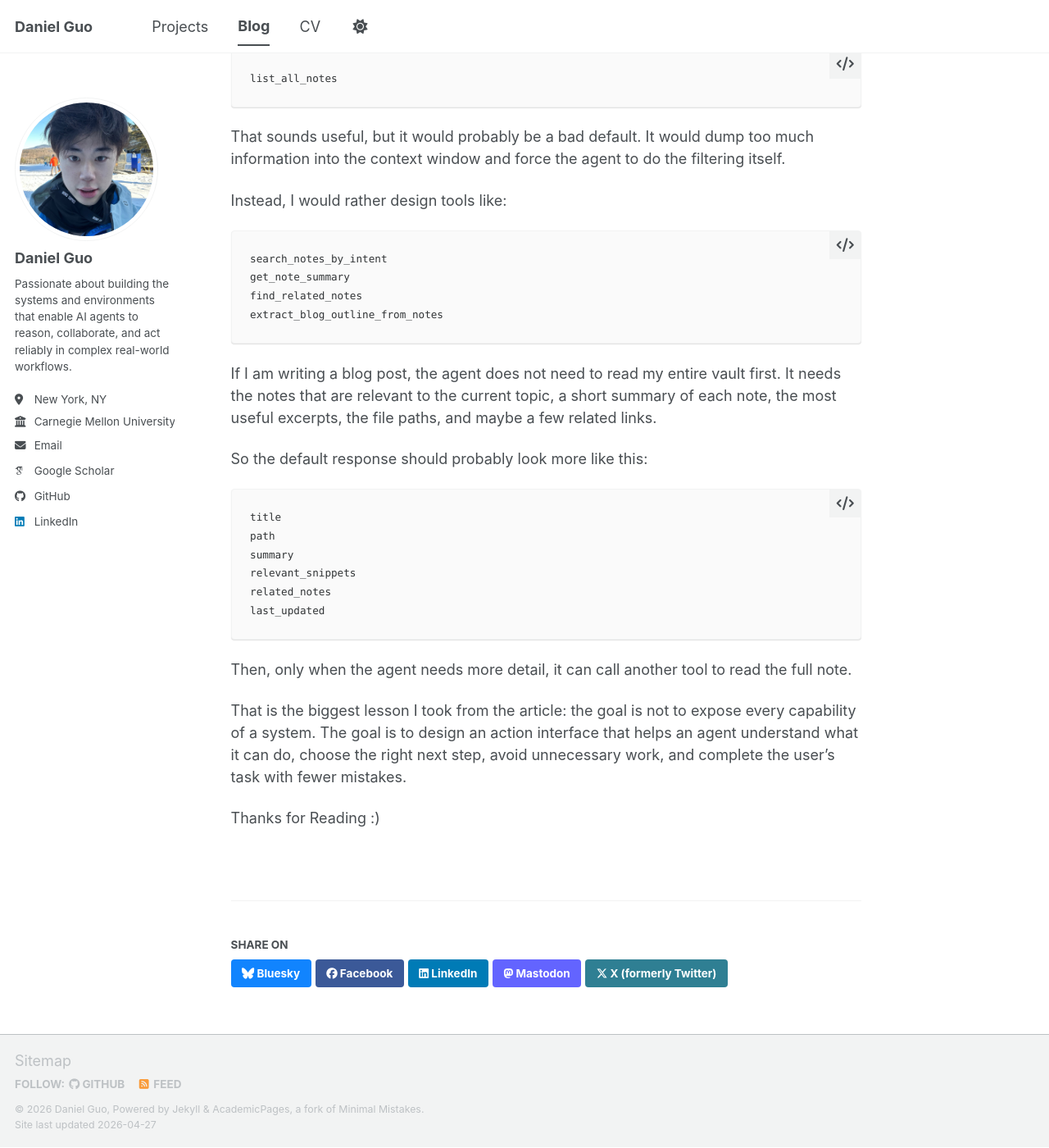
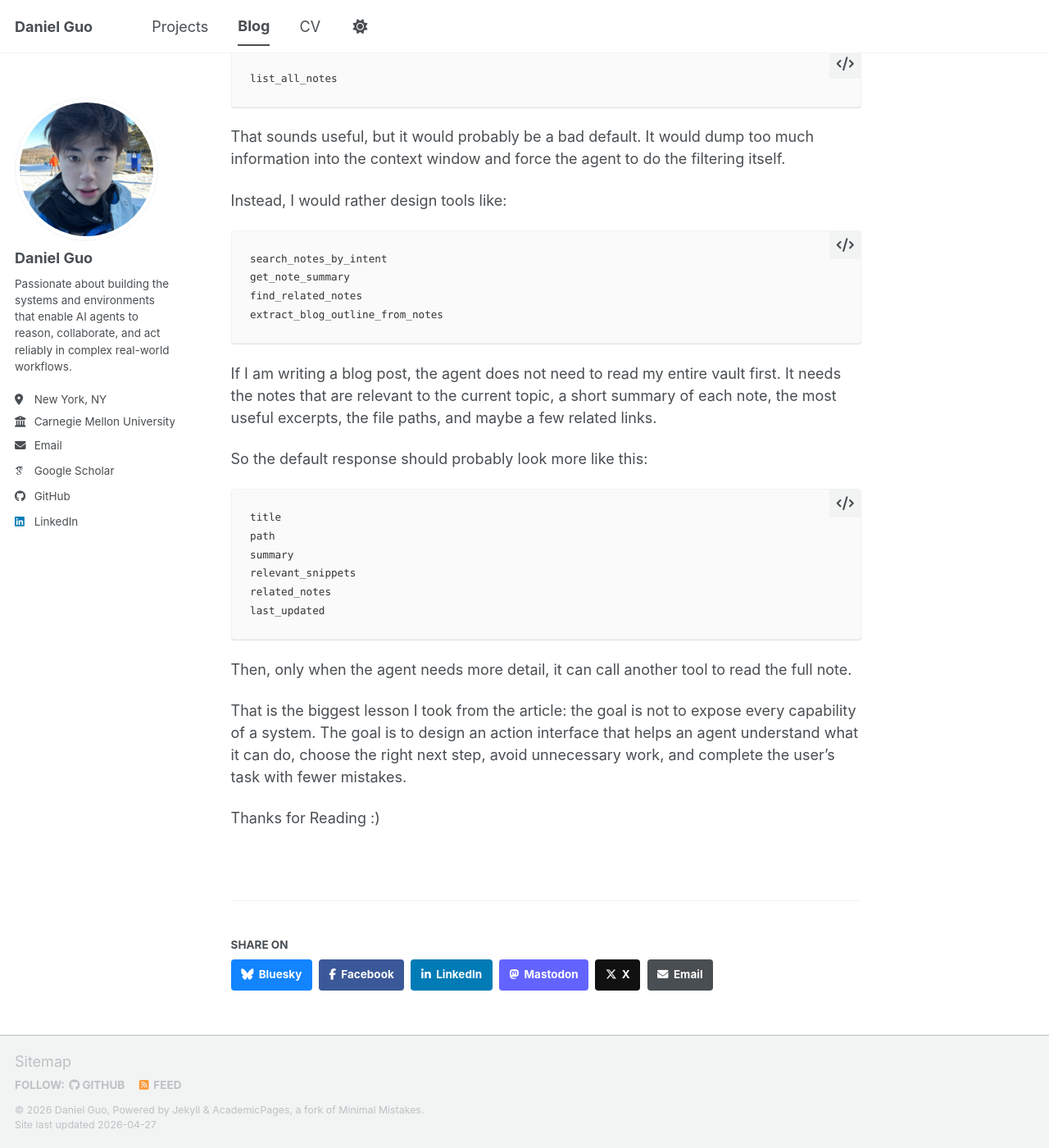
Before and after one commit to daniel-guooo/daniel-guooo.github.io, a Jekyll site: the page built from _posts/2026-04-27-agent-tools-are-not-just-apis.md, in a window 1280 px wide and 1400 px high, scrolled down 4475 px. Shown: the whole window at 82% size. Built offline with Jekyll 4.4.1, drawn with Linux system fonts in a browser that asks for light colours; some web fonts are replaced; a script bundle is joined from its source files by our own code; library files that are not in the unit come from our copies.

Commit message:
small update

```diff
--- a/_includes/social-share.html
+++ b/_includes/social-share.html
@@ -1,17 +1,24 @@
 {% include base_path %}
+
+{% assign share_url = page.url | absolute_url %}
+{% assign share_text = page.title | append: " " | append: share_url %}
 
 <section class="page__share">
   {% if site.data.ui-text[site.locale].share_on_label %}
     <h4 class="page__share-title">{{ site.data.ui-text[site.locale].share_on_label | default: "Share on" }}</h4>
   {% endif %}
 
-  <a href="https://bsky.app/intent/compose?text={{ base_path }}{{ page.url }}" class="btn btn--bluesky" title="{{ site.data.ui-text[site.locale].share_on_label | default: 'Share on' }} Bluesky"><i class="fab fa-bluesky" aria-hidden="true"></i><span> Bluesky</span></a>
+  <div class="page__share-links">
+    <a href="https://bsky.app/intent/compose?text={{ share_text | url_encode }}" class="page__share-link page__share-link--bluesky" title="{{ site.data.ui-text[site.locale].share_on_label | default: 'Share on' }} Bluesky"><i class="fab fa-bluesky" aria-hidden="true"></i><span>Bluesky</span></a>
 
-  <a href="https://www.facebook.com/sharer/sharer.php?u={{ base_path }}{{ page.url }}" class="btn btn--facebook" title="{{ site.data.ui-text[site.locale].share_on_label | default: 'Share on' }} Facebook"><i class="fab fa-facebook" aria-hidden="true"></i><span> Facebook</span></a>
+    <a href="https://www.facebook.com/sharer/sharer.php?u={{ share_url | url_encode }}" class="page__share-link page__share-link--facebook" title="{{ site.data.ui-text[site.locale].share_on_label | default: 'Share on' }} Facebook"><i class="fab fa-facebook-f" aria-hidden="true"></i><span>Facebook</span></a>
 
-  <a href="https://www.linkedin.com/shareArticle?mini=true&url={{ base_path }}{{ page.url }}" class="btn btn--linkedin" title="{{ site.data.ui-text[site.locale].share_on_label | default: 'Share on' }} LinkedIn"><i class="fab fa-linkedin" aria-hidden="true"></i><span> LinkedIn</span></a>
+    <a href="https://www.linkedin.com/shareArticle?mini=true&amp;url={{ share_url | url_encode }}" class="page__share-link page__share-link--linkedin" title="{{ site.data.ui-text[site.locale].share_on_label | default: 'Share on' }} LinkedIn"><i class="fab fa-linkedin-in" aria-hidden="true"></i><span>LinkedIn</span></a>
 
-  <a href="https://www.addtoany.com/add_to/mastodon?linkurl={{  base_path | append: page.url | url_encode }}" class="btn btn--mastodon" title="{{ site.data.ui-text[site.locale].share_on_label | default: 'Share on' }} Mastodon"><i class="fab fa-mastodon" aria-hidden="true"></i><span> Mastodon</span></a>
+    <a href="https://www.addtoany.com/add_to/mastodon?linkurl={{ share_url | url_encode }}" class="page__share-link page__share-link--mastodon" title="{{ site.data.ui-text[site.locale].share_on_label | default: 'Share on' }} Mastodon"><i class="fab fa-mastodon" aria-hidden="true"></i><span>Mastodon</span></a>
 
-  <a href="https://x.com/intent/post?text={{ base_path }}{{ page.url }}" class="btn btn--x" title="{{ site.data.ui-text[site.locale].share_on_label | default: 'Share on' }} X"><i class="fab fa-x-twitter" aria-hidden="true"></i><span> X (formerly Twitter)</span></a>
+    <a href="https://x.com/intent/post?text={{ share_text | url_encode }}" class="page__share-link page__share-link--x" title="{{ site.data.ui-text[site.locale].share_on_label | default: 'Share on' }} X"><i class="fab fa-x-twitter" aria-hidden="true"></i><span>X</span></a>
+
+    <a href="mailto:?subject={{ page.title | url_encode }}&amp;body={{ share_url | url_encode }}" class="page__share-link page__share-link--email" title="{{ site.data.ui-text[site.locale].share_on_label | default: 'Share on' }} Email"><i class="fas fa-envelope" aria-hidden="true"></i><span>Email</span></a>
+  </div>
 </section>
--- a/_sass/layout/_page.scss
+++ b/_sass/layout/_page.scss
@@ -6,6 +6,7 @@
   @include container;
   @include clearfix;
   margin-top: 2em;
+  min-height: calc(100vh - #{$masthead-height});
   padding-left: 1em;
   padding-right: 1em;
   animation: intro 0.3s both;
@@ -447,18 +448,83 @@
   margin-top: 2em;
   padding-top: 1em;
   border-top: 1px solid var(--global-border-color);
+}
 
-  @include breakpoint(max-width $small) {
-    .btn span {
-      border: 0;
-      clip: rect(0 0 0 0);
-      height: 1px;
-      margin: -1px;
-      overflow: hidden;
-      padding: 0;
-      position: absolute;
-      width: 1px;
-    }
+.page__share-links {
+  display: flex;
+  flex-wrap: wrap;
+  gap: 0.45rem;
+  align-items: center;
+}
+
+.page__share-link {
+  display: inline-flex;
+  align-items: center;
+  gap: 0.35rem;
+  min-height: 2.1rem;
+  padding: 0.45rem 0.7rem;
+  border-radius: $border-radius;
+  color: #fff !important;
+  font-family: $sans-serif;
+  font-size: $type-size-6;
+  font-weight: bold;
+  line-height: 1;
+  text-decoration: none !important;
+
+  &:hover {
+    text-decoration: none !important;
+  }
+
+  i {
+    line-height: 1;
+  }
+}
+
+.page__share-link--bluesky {
+  background-color: $bluesky-color;
+
+  &:hover {
+    background-color: mix(#000, $bluesky-color, 20%);
+  }
+}
+
+.page__share-link--facebook {
+  background-color: $facebook-color;
+
+  &:hover {
+    background-color: mix(#000, $facebook-color, 20%);
+  }
+}
+
+.page__share-link--linkedin {
+  background-color: $linkedin-color;
+
+  &:hover {
+    background-color: mix(#000, $linkedin-color, 20%);
+  }
+}
+
+.page__share-link--mastodon {
+  background-color: $mastodon-color;
+
+  &:hover {
+    background-color: mix(#000, $mastodon-color, 20%);
+  }
+}
+
+.page__share-link--x {
+  background-color: #111;
+
+  &:hover {
+    background-color: #333;
+  }
+}
+
+.page__share-link--email {
+  background-color: var(--global-text-color);
+
+  &:hover {
+    background-color: mix(#000, #7a8288, 35%);
   }
 }
 
```
Also changed, not shown: _pages/blog.html (+5 -3 lines).
